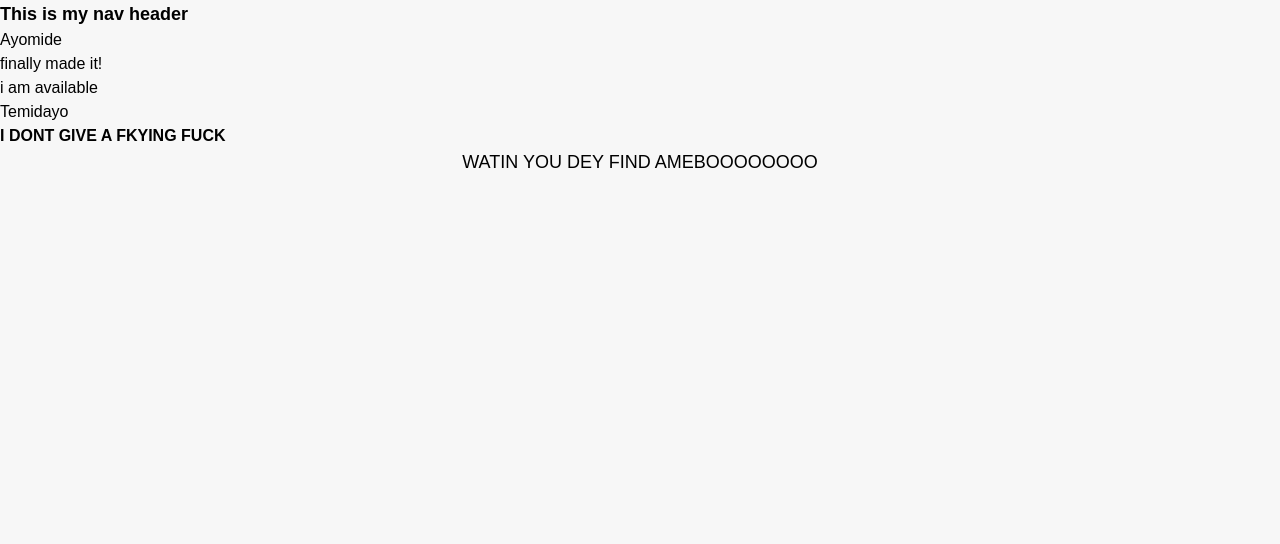
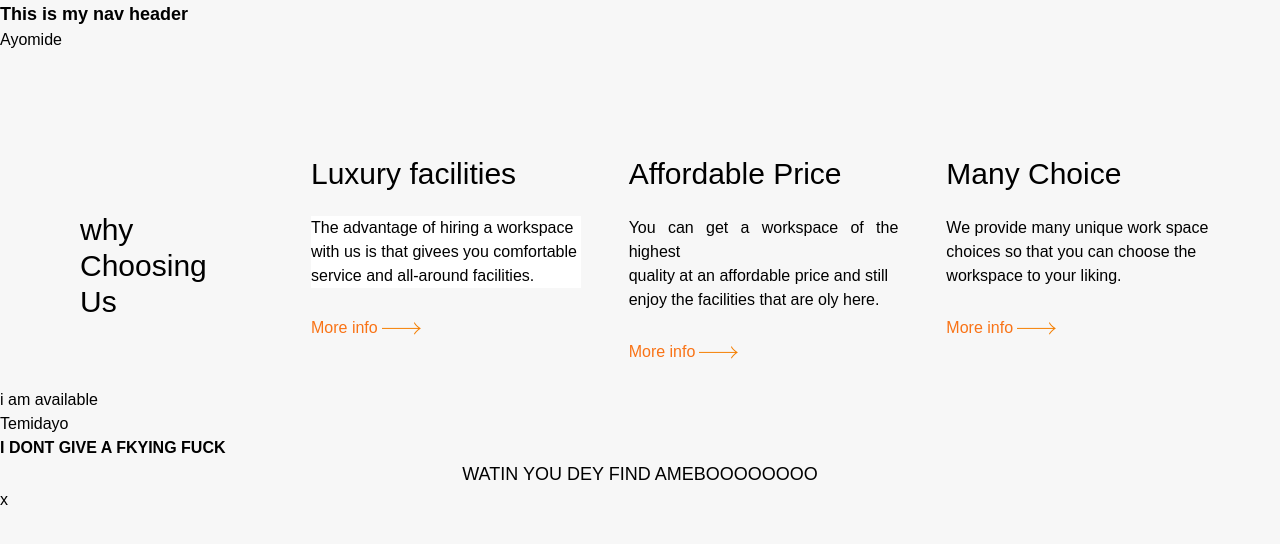
Before and after one commit to joshuapetertolu/Panto-Furniture-Landing-page, a plain HTML site: page index.html in a window 1280 px wide. Drawn offline with nearby package versions, Linux system fonts and the light colour scheme.

Commit message:
completion of landing part

```diff
--- a/index.html
+++ b/index.html
@@ -30,7 +30,56 @@
     </div>
 
     <!-- why choosing us -->
-    <section>finally made it!</section>
+    <section class="flex flex-col sm:flex-col md:flex-col lg:flex-row bg-white-500 px-10 pt-[5rem]">
+      <div class="text-3xl font-Gilroy-Bold text-black mt-[5rem] px-10">
+        <span>why</span><sp.,8765432jhgfdsa,M NBVCXZan><br />Choosing Us</sp.,8765432jhgfdsa,an>
+      </div>
+      <div class="grid grid-cols-1 md:grid-cols-2 lg:grid-cols-3 text-center text-justify">
+        <!-- Luxury facilities -->
+        <div class="m-6 text-justify">
+          <h1 class="text-bold text-3xl font-Gilroy-Bold text-justify text-start mb-6">
+            Luxury facilities
+          </h1>
+          <p class="text-justify bg-white">
+            The advantage of hiring a workspace<br />
+            with us is that givees you comfortable<br />
+            service and all-around facilities.
+          </p>
+          <div class="text-orange-500 flex  mt-7 font-Gilroy-Bold">
+            <p>More info</p>
+            <img src="./assets/icons/arrow-forward.png" class="w-12" />
+          </div>
+        </div>
+
+        <!-- Affordable price -->
+        <div class="m-6">
+          <h1 class="text-3xl text-justify mb-6">Affordable Price</h1>
+          <p class="text-justify">
+            You can get a workspace of the highest<br />
+            quality at an affordable price and still<br />
+            enjoy the facilities that are oly here.
+          </p>
+          <div class="flex  text-orange-500 mt-7  font-Gilory-Bold">
+            <p>More info</p>
+            <img src="./assets/icons/arrow-forward.png" class="w-12 " />
+          </div>
+        </div>
+
+        <!-- Many choices -->
+        <div class="m-6">
+          <h1 class="text-bold font-Gilroy-Bold text-3xl text-justify mb-6">Many Choice</h1>
+          <p class="font-Gilroy-Regular text-justify">
+            We provide many unique work space<br />
+            choices so that you can choose the<br />
+            workspace to your liking.
+          </p>
+          <div class="flex mt-7 text-orange-500 font-Gilory-Bold">
+            <p>More info</p>
+            <img src="./assets/icons/arrow-forward.png" class="w-12" />
+          </div>
+        </div>
+      </div>
+    </section>
 
     <!-- Best Selling Products Section -->
     <section>
@@ -60,3 +109,4 @@
     </footer>
   </body>
 </html>
+x
```
